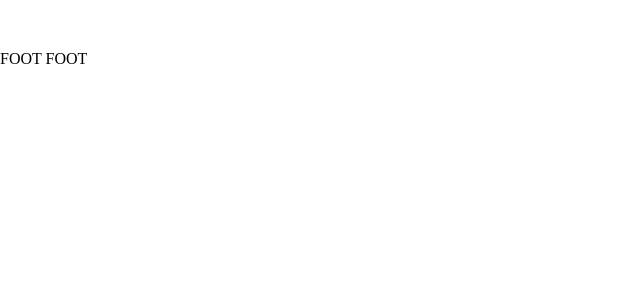
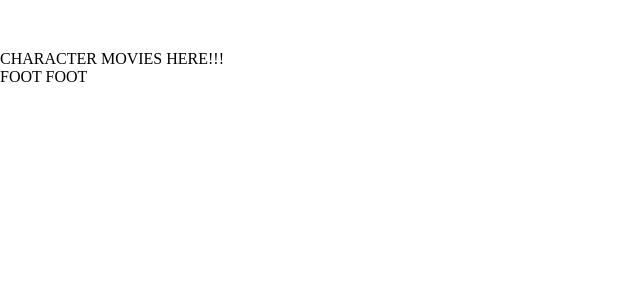
Before and after one commit to lysenkoj/starwars, a React (Create React App) app: page /R2-D2 in a window 1280 px wide. Shown: the top 300 px of the page, without its empty margins (0-640 px from the left). Built offline with nearby package versions, Linux system fonts and the light colour scheme.

Commit message:
Character Links up

```diff
--- a/src/App.js
+++ b/src/App.js
@@ -3,6 +3,7 @@ import {Switch, Route} from 'react-router';
 import Header from './components/header.jsx';
 import Home from './components/home.jsx';
 import Footer from './components/footer';
+import Character from './components/character';
 
 
 
@@ -13,6 +14,7 @@ class App extends Component {
         <Header />
         <Switch>
           <Route exact path="/" component={Home} />
+          <Route path="/:character" component={Character} />
         </Switch>
         <Footer />
       </div>
--- a/src/components/character.jsx
+++ b/src/components/character.jsx
@@ -12,24 +12,10 @@ export default class Character extends Component {
     };
   }
 
-  // fetchData(){
-  //   const url = 'https://www.jcrew.com/data/v1/US/navigation';
-  //   fetch(url)
-  //   	.then((data) => data.json())
-  //     .then((data) => {
-  //     	this.setState(previousState => {
-  //       	previousState.data = data;
-  //         return previousState;
-  //       })
-  //     })
-  //     .catch((er) => console.log(er))
-  // }
-
   render(){
-    // console.log(this.state.data);
     return(
       <div id="Character-Container">
-
+        CHARACTER MOVIES HERE!!!
       </div>
     )
   }
```
